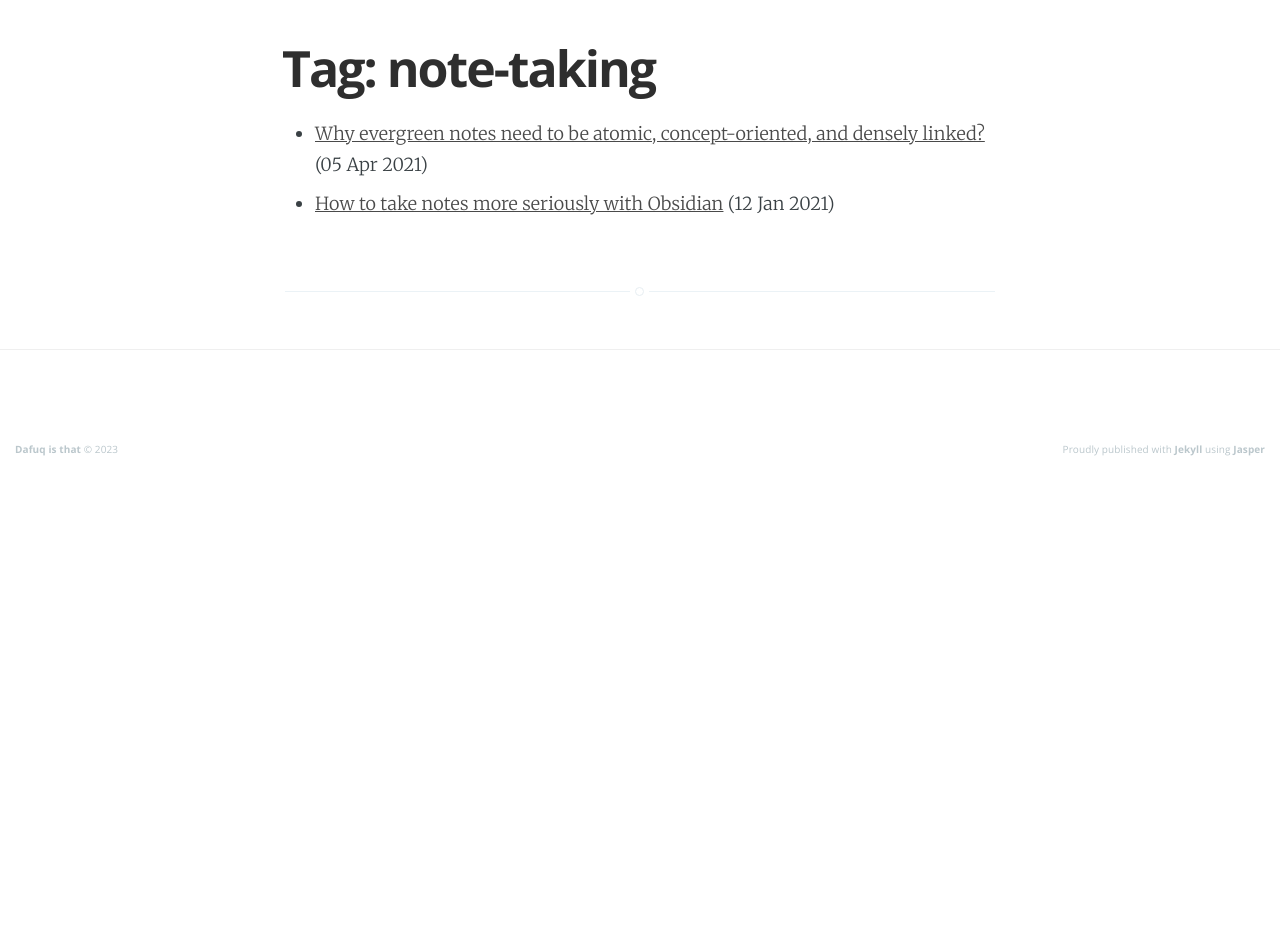
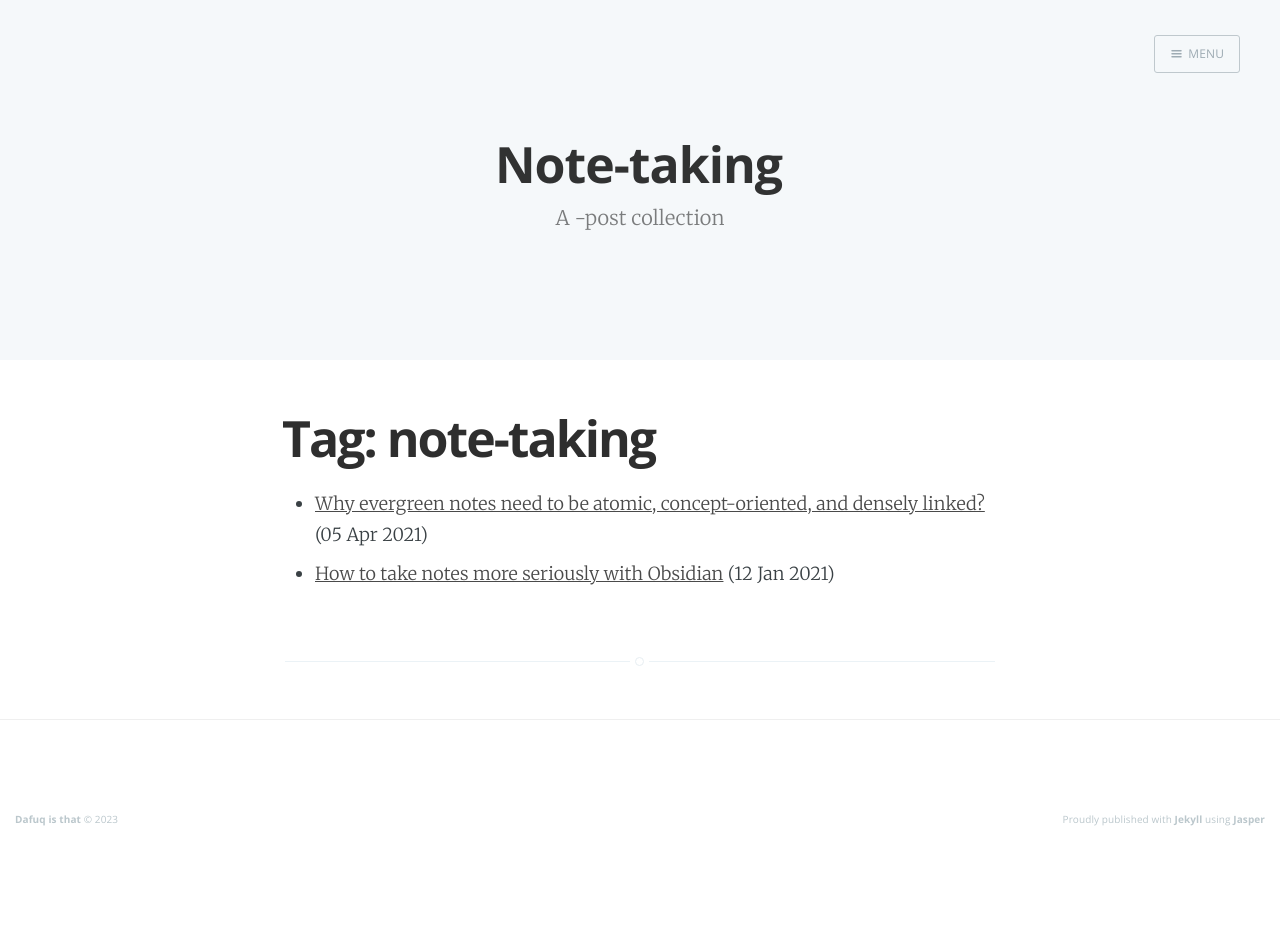
Before and after one commit to minhthanh3145/minhthanh3145.github.io, a Jekyll site: the page built from tag/note-taking.md, in a window 1280 px wide. Built offline with Jekyll 4.4.1, drawn with Linux system fonts in a browser that asks for light colours; nearby versions of some CDN libraries; after the commit the page ends 900 px from its top, so only the background shows below that.

```diff
--- a/_layouts/tagpane.html
+++ b/_layouts/tagpane.html
@@ -6,6 +6,28 @@
 logo: 'assets/images/ghost.png'
 current: tag
 ---
+
+<!-- If we have a tag cover, display that - else blog cover - else nothing -->
+<header class="main-header tag-head {% if page.cover %}" style="background-image: url({{ site.url }}{% if new_cover %}{{ new_cover }}{% else %}{{ page.cover }}{% endif%}) {% else %}no-cover{% endif %}">
+  <nav class="main-nav overlay clearfix">
+      {% if page.logo %}<a class="blog-logo" href="{{ site.url }}"><img src="{{ site.url }}{{ page.logo }}" alt="Blog Logo" /></a>{% endif %}
+      {% if page.navigation %}
+          <a class="menu-button icon-menu" href="#"><span class="word">Menu</span></a>
+      {% endif %}
+  </nav>
+  <div class="vertical">
+      <div class="main-header-content inner">
+          <h1 class="page-title">{{ page.tag | capitalize }}</h1>
+          <h2 class="page-description">
+          {% if tag_description %}
+              {{ tag_description }}
+          {% elsif page.tag %}
+        A {{ paginator.total_posts }}-post collection
+          {% endif %}
+          </h2>
+      </div>
+  </div>
+</header>
 
 <div class="post">
 <h1>Tag: {{ page.tag }}</h1>
```
